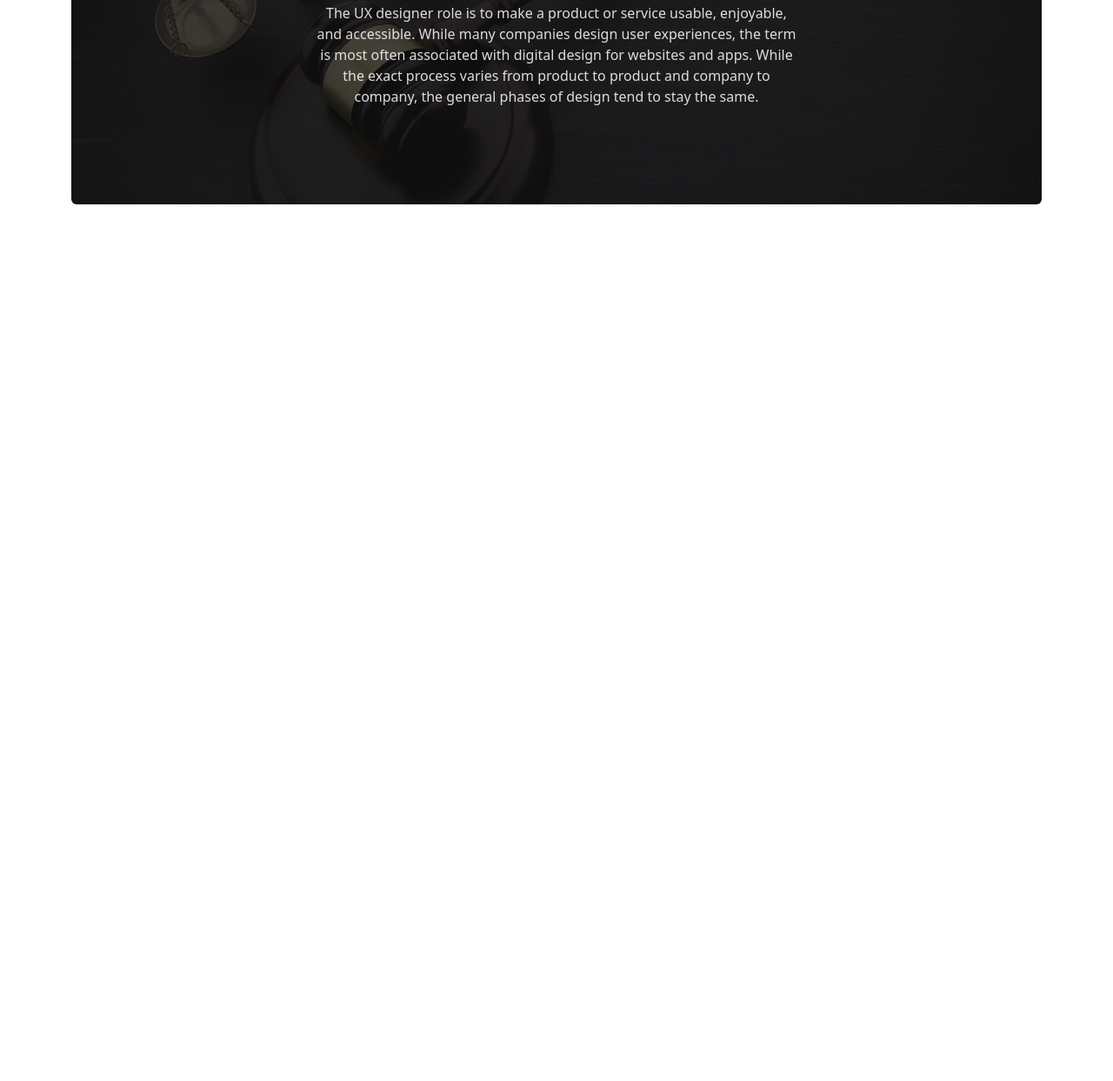
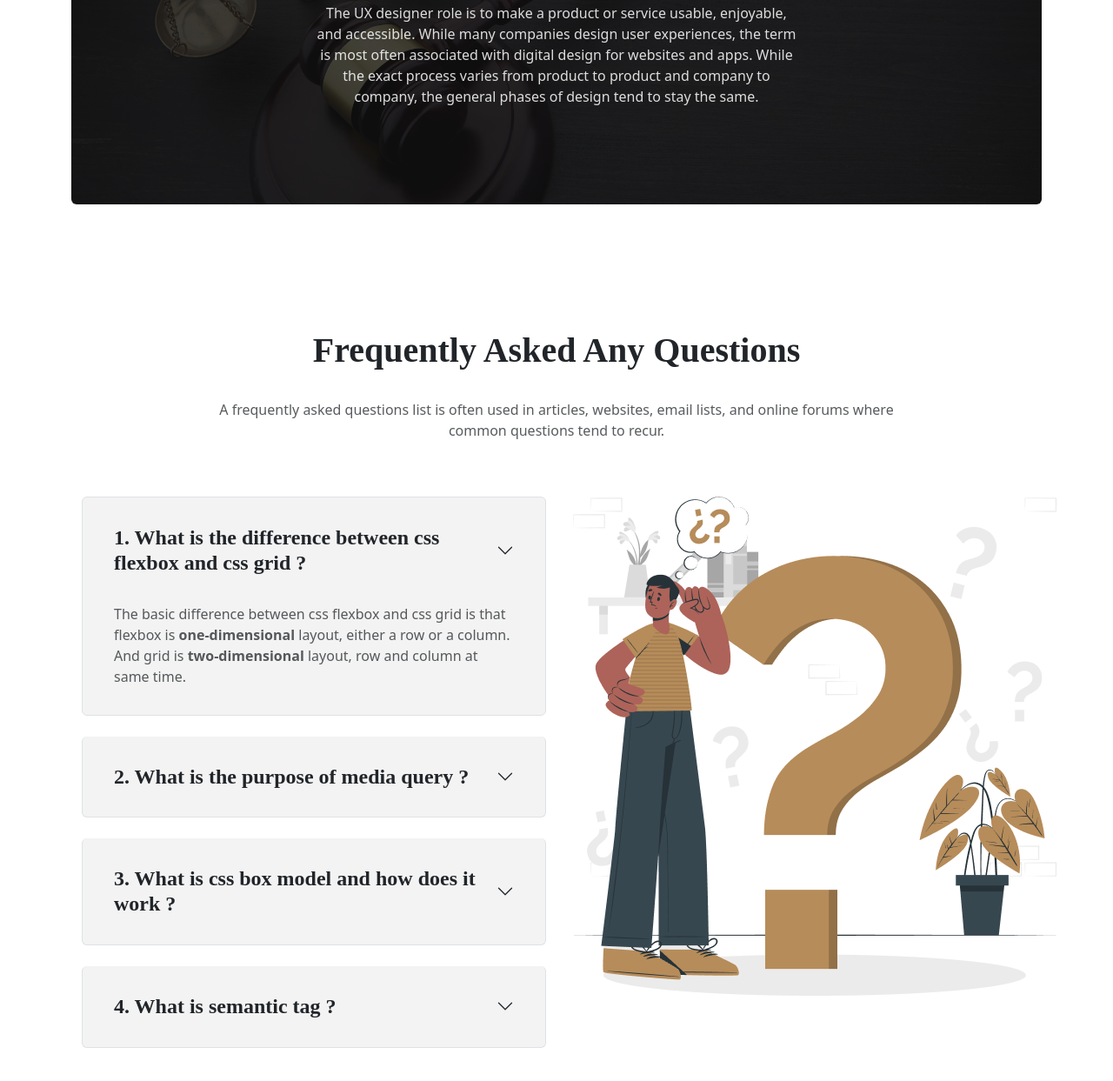
Before and after one commit to jahangir2k04/legal-house, a plain HTML site: page index.html in a window 1280 px wide. Shown: the part 2635-3878 px from the top of the page at 87% size. Before the commit the page ends 2966 px from the top, so only its background shows below. Drawn offline with nearby package versions, Linux system fonts and the light colour scheme.

Commit message:
Frequently Asked Any Questions added

```diff
--- a/css/style.css
+++ b/css/style.css
@@ -39,3 +39,7 @@
 .carousel-inner p{
     opacity: 85%;
 }
+
+.accordian-bg{
+    background: #F3F3F3;
+}
--- a/index.html
+++ b/index.html
@@ -187,6 +187,76 @@
             </div>
           </div>
         </section>
+
+        <!-- Frequently Asked Any Questions -->
+        <section class="my-5 py-5">
+            <div>
+              <h1 class="title fw-semibold text-dark text-center">Frequently Asked Any Questions</h1> <br>
+              <p class="w-75 mx-auto text-dark text-center opacity-75">A frequently asked questions list is often used in articles, websites, email lists, and online forums where common questions tend to recur.
+              </p> <br> <br>
+
+              <div class="container">
+                <div class="row">
+                  <div class="accordion col-12 col-lg-6" id="accordionExample">
+                    <div class="accordion-item p-3 accordian-bg rounded">
+                      <h2 class="accordion-header" id="headingOne">
+                        <button class="accordion-button accordion-btn collapsed title fs-4 text-dark fw-semibold accordian-bg" type="button" data-bs-toggle="collapse" data-bs-target="#collapseOne" aria-expanded="true" aria-controls="collapseOne">
+                        1. What is the difference between css flexbox and css grid ?
+                        </button>
+                      </h2>
+                      <div id="collapseOne" class="accordion-collapse collapse show" aria-labelledby="headingOne" data-bs-parent="#accordionExample">
+                        <div class="accordion-body opacity-75">
+                          The basic difference between css flexbox and css grid is that flexbox is <strong>one-dimensional</strong> layout, either a row or a column. And grid is <strong>two-dimensional</strong> layout, row and column at same time.
+                        </div>
+                      </div>
+                    </div> <br>
+
+                    <div class="accordion-item p-3 accordian-bg rounded">
+                      <h2 class="accordion-header" id="headingTwo">
+                        <button class="accordion-button collapsed title fs-4 text-dark fw-semibold accordian-bg" type="button" data-bs-toggle="collapse" data-bs-target="#collapseTwo" aria-expanded="false" aria-controls="collapseTwo">
+                        2. What is the purpose of media query ?
+                        </button>
+                      </h2>
+                      <div id="collapseTwo" class="accordion-collapse collapse" aria-labelledby="headingTwo" data-bs-parent="#accordionExample">
+                        <div class="accordion-body opacity-75">
+                          The purpose of media query is to create responsive web pages for different devices.
+                        </div>
+                      </div>
+                    </div> <br>
+
+                    <div class="accordion-item p-3 accordian-bg rounded">
+                      <h2 class="accordion-header" id="headingThree">
+                        <button class="accordion-button collapsed title fs-4 text-dark fw-semibold accordian-bg" type="button" data-bs-toggle="collapse" data-bs-target="#collapseThree" aria-expanded="false" aria-controls="collapseThree">
+                        3. What is css box model and how does it work ?
+                        </button>
+                      </h2>
+                      <div id="collapseThree" class="accordion-collapse collapse" aria-labelledby="headingThree" data-bs-parent="#accordionExample">
+                        <div class="accordion-body opacity-75">
+                          The CSS box model is a container where  margin, borders, padding and the HTML contents are displayed in sequence.
+                        </div>
+                      </div>
+                    </div> <br>
+
+                    <div class="accordion-item p-3 accordian-bg rounded">
+                      <h2 class="accordion-header" id="headingThree">
+                        <button class="accordion-button collapsed title fs-4 text-dark fw-semibold accordian-bg" type="button" data-bs-toggle="collapse" data-bs-target="#collapseThree" aria-expanded="false" aria-controls="collapseThree">
+                        4. What is semantic tag ?
+                        </button>
+                      </h2>
+                      <div id="collapseThree" class="accordion-collapse collapse" aria-labelledby="headingThree" data-bs-parent="#accordionExample">
+                        <div class="accordion-body opacity-75">
+                          The semantic tag clearly describes its meaning to both the browser and developer. Here <pre>&lt;div&gt; and &lt;span&gt; nothing tells about its content but &lt;form&gt;, &lt;article&gt; and &lt;header&gt; clearly defines its content.</pre>
+                        </div>
+                      </div>
+                    </div>
+                  </div>
+                  <div class="col-12 col-lg-6">
+                    <img src="images/faq.png" alt="">
+                  </div>
+                </div>
+              </div>
+            </div>
+        </section>
     </main>
 
     <footer>
```
